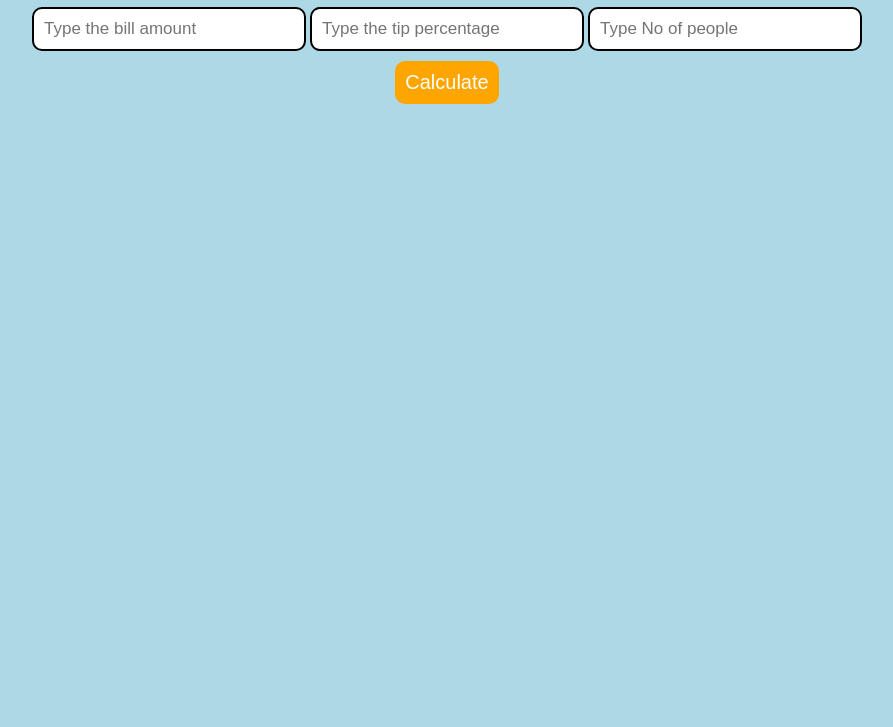
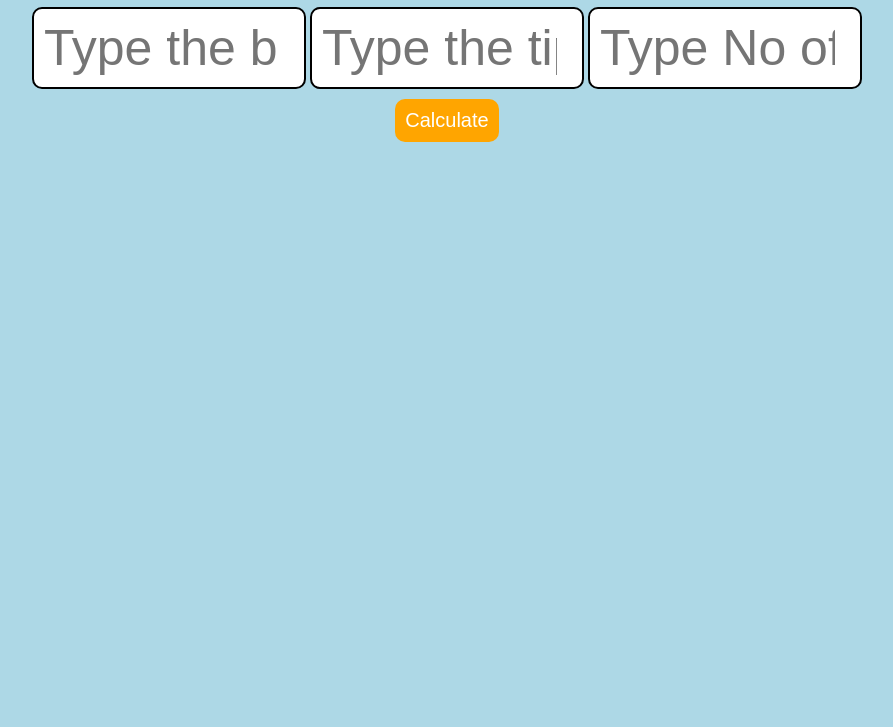
Before and after one commit to tripathiabhay569-cpu/Tip-Calculator, a plain HTML site: page index.html in a window 1280 px wide. Shown: the part 73-800 px from the top of the page, without its empty margins (193-1086 px from the left). Drawn offline with Linux system fonts and the light colour scheme.

Commit message:
Increase font size of input field to 50px

```diff
--- a/index.html
+++ b/index.html
@@ -23,7 +23,7 @@
         border: 2px solid black;
         border-radius: 10px;
         padding:10px;
-        font-size: 17px;
+        font-size: 50px;
         width : 250px;
       }
       p{
```
